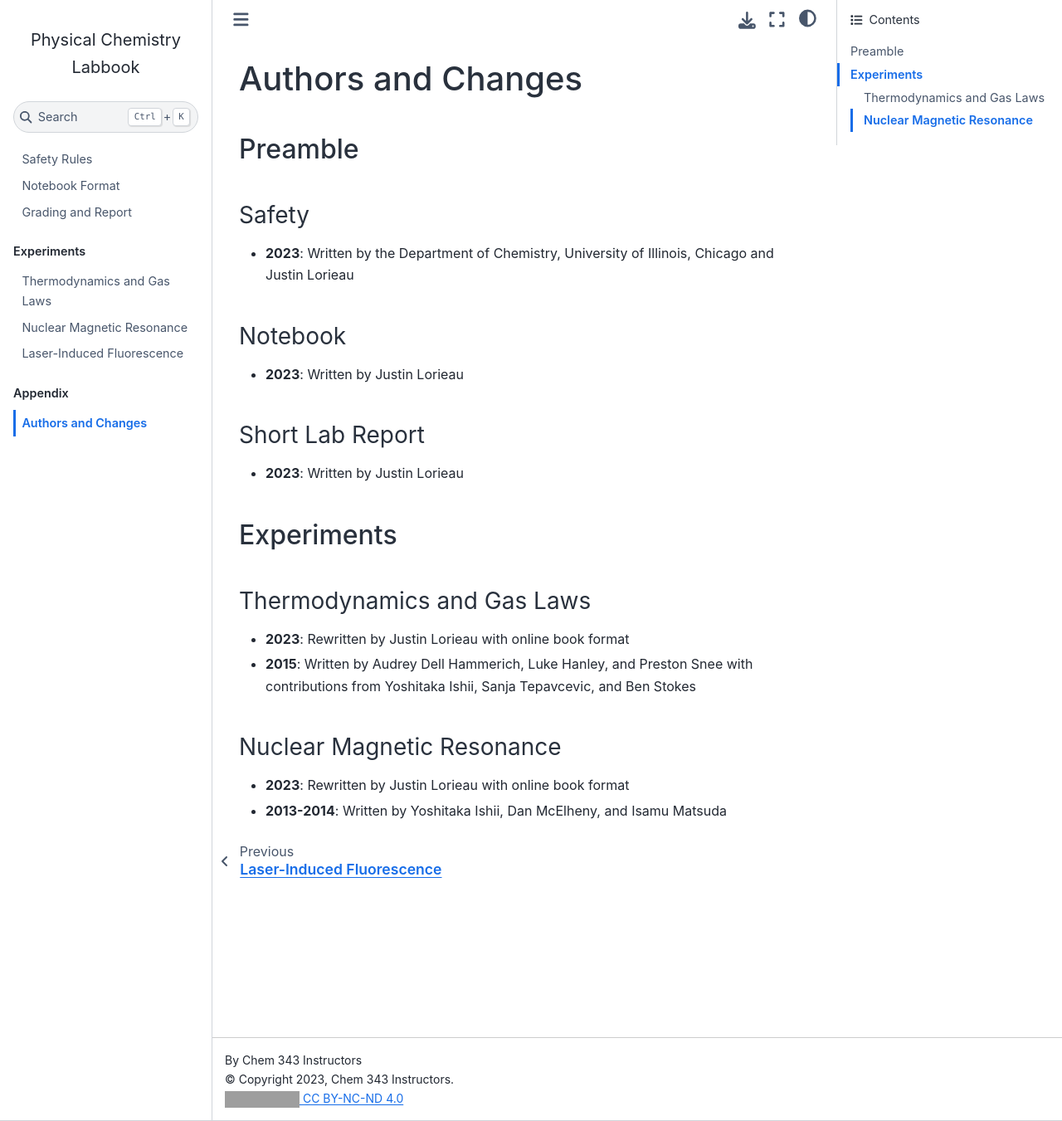
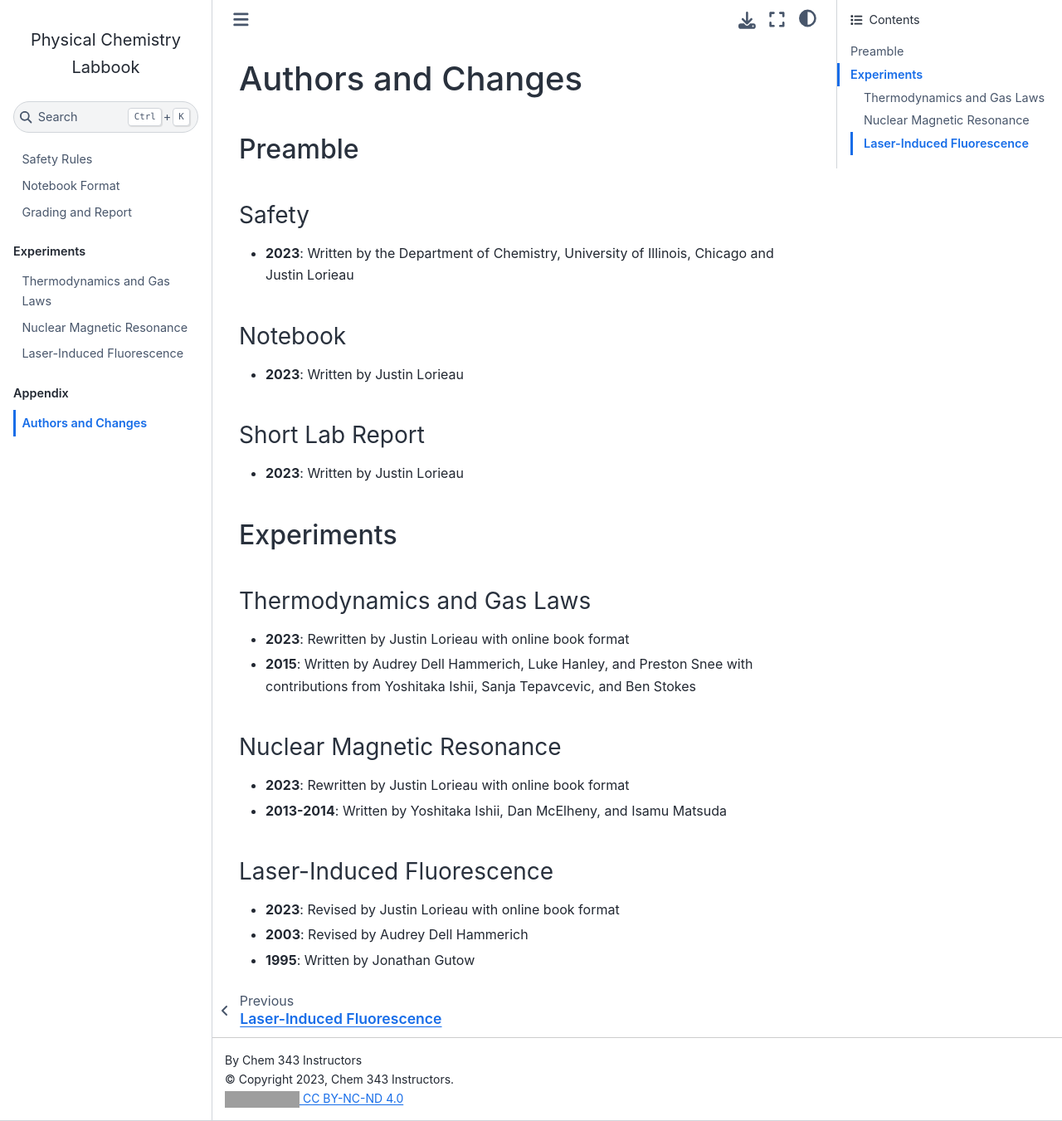
Before and after one commit to jlorieau/pchem_lab_book, a Sphinx documentation site: the page built from source/changes.rst, in a window 1280 px wide and 1351 px high. Shown: the whole window at 83% size. Built offline with Sphinx 7.4.7 and the Sphinx Book theme 1.1.4, drawn with Linux system fonts in a browser that asks for light colours; grey boxes are pictures that could not be loaded.

Commit message:
Add LIF authorship

```diff
--- a/source/changes.rst
+++ b/source/changes.rst
@@ -35,3 +35,10 @@ Nuclear Magnetic Resonance
 
 - **2023**: Rewritten by Justin Lorieau with online book format
 - **2013-2014**: Written by Yoshitaka Ishii, Dan McElheny, and Isamu Matsuda
+
+Laser-Induced Fluorescence
+--------------------------
+
+- **2023**: Revised by Justin Lorieau with online book format
+- **2003**: Revised by Audrey Dell Hammerich
+- **1995**: Written by Jonathan Gutow
```
